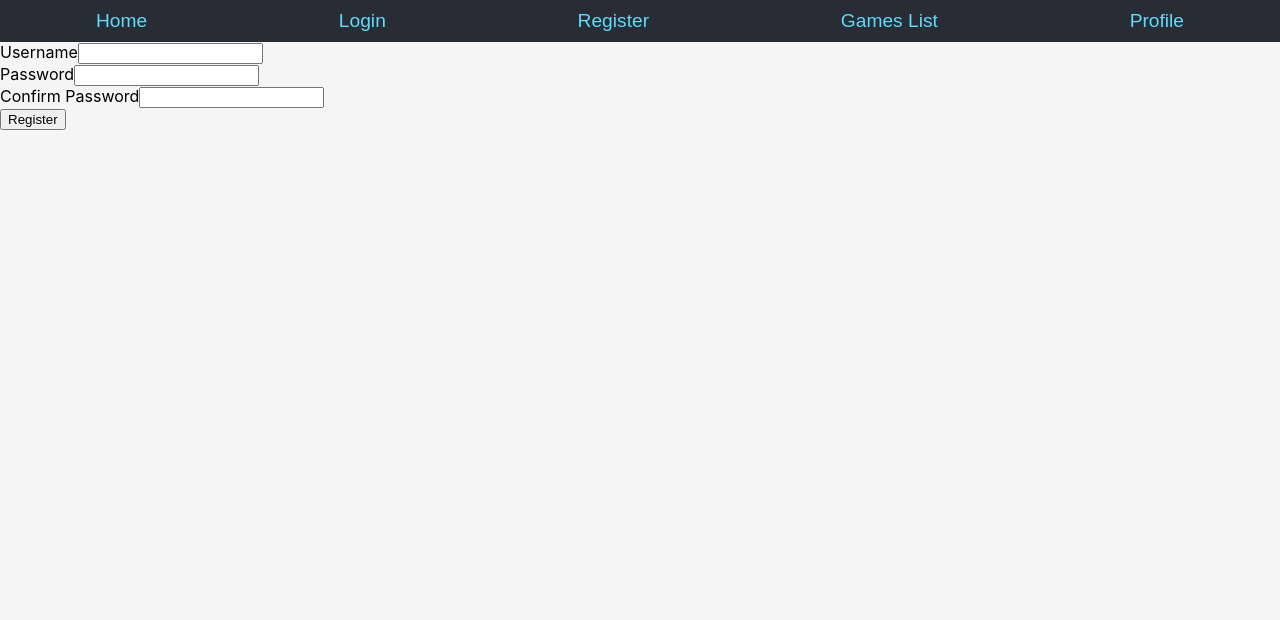
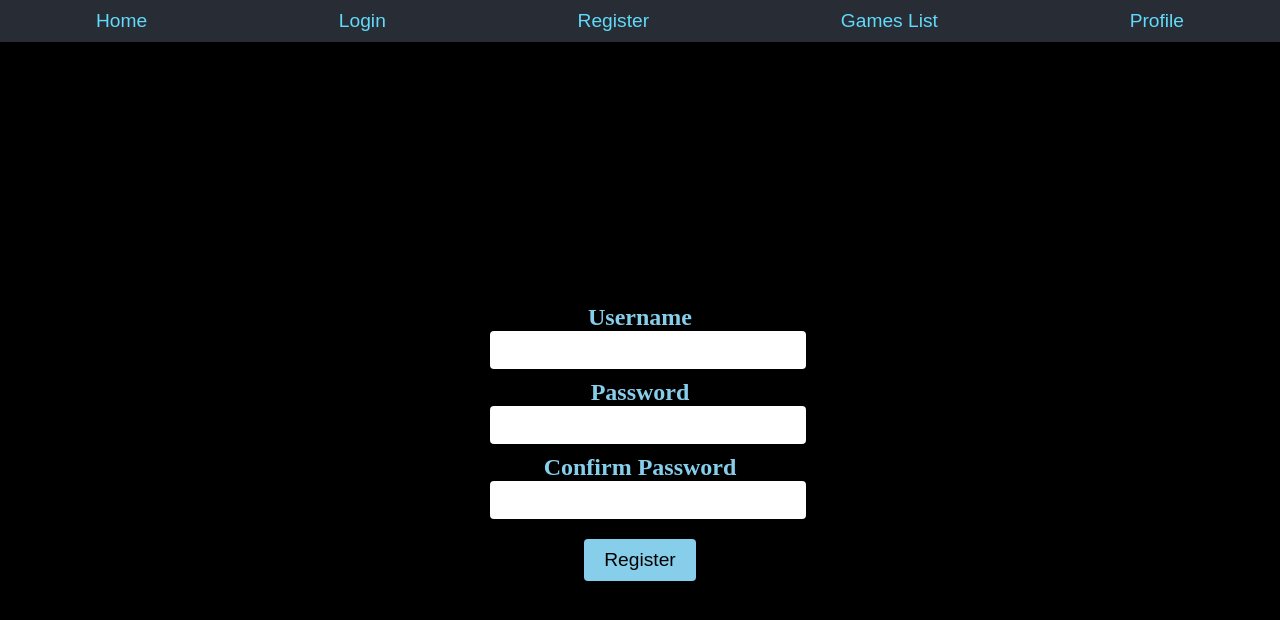
Before and after one commit to Kimichka/p5-project2, a React (Create React App) app in the folder game-trading-client/: page /register in a window 1280 px wide. Shown: the top 620 px of the page. Built offline with nearby package versions, Linux system fonts and the light colour scheme.

Commit message:
Adds style to Register form

```diff
--- a/game-trading-client/src/components/Register.js
+++ b/game-trading-client/src/components/Register.js
@@ -1,5 +1,53 @@
 import React from 'react';
 import { useFormik } from 'formik';
+
+const styles = {
+    container: {
+        display: 'flex',
+        flexDirection: 'column',
+        alignItems: 'center',
+        justifyContent: 'center',
+        height: '100vh',
+        fontFamily: 'cute-font',
+        fontSize: '1.5rem',
+        textAlign: 'center',
+        backgroundColor: 'black',
+    },
+    form: {
+        width: '300px',
+        padding: '20px',
+        borderRadius: '8px',
+
+    },
+    input: {
+        width: '100%',
+        fontSize: '1.2rem',
+        marginBottom: '10px',
+        padding: '8px',
+        border: 'none',
+        borderRadius: '4px',
+
+    },
+    label: {
+        fontWeight: 'bold',
+        color: 'skyblue',
+    },
+    error: {
+        color: 'red',
+    },
+    button: {
+        marginTop: '10px',
+        fontSize: '1.2rem',
+        padding: '10px 20px',
+        border: 'none',
+        borderRadius: '4px',
+        cursor: 'pointer',
+        transition: 'background-color 0.3s',
+    },
+    buttonHover: {
+        backgroundColor: 'skyblue',
+    },
+};
 
 function Register() {
     const formik = useFormik({
@@ -52,48 +100,58 @@ function Register() {
     });
 
     return (
-        <form onSubmit={formik.handleSubmit}>
+        <div style={styles.container}>
+            <form style={styles.form} onSubmit={formik.handleSubmit}>
                 <div>
-                <label>Username</label>
+                    <label style={styles.label}>Username</label>
                     <input
                         type="text"
                         name="username"
                         onChange={formik.handleChange}
                         onBlur={formik.handleBlur}
                         value={formik.values.username}
+                        style={styles.input}
                     />
                     {formik.touched.username && formik.errors.username ? (
-                    <div>{formik.errors.username}</div>
+                        <div style={styles.error}>{formik.errors.username}</div>
                     ) : null}
                 </div>
                 <div>
-                <label>Password</label>
+                    <label style={styles.label}>Password</label>
                     <input
                         type="password"
                         name="password"
                         onChange={formik.handleChange}
                         onBlur={formik.handleBlur}
                         value={formik.values.password}
+                        style={styles.input}
                     />
                     {formik.touched.password && formik.errors.password ? (
-                    <div>{formik.errors.password}</div>
+                        <div style={styles.error}>{formik.errors.password}</div>
                     ) : null}
                 </div>
                 <div>
-                <label>Confirm Password</label>
+                    <label style={styles.label}>Confirm Password</label>
                     <input
                         type="password"
                         name="confirmPassword"
                         onChange={formik.handleChange}
                         onBlur={formik.handleBlur}
                         value={formik.values.confirmPassword}
+                        style={styles.input}
                     />
                     {formik.touched.confirmPassword && formik.errors.confirmPassword ? (
-                    <div>{formik.errors.confirmPassword}</div>
+                        <div style={styles.error}>{formik.errors.confirmPassword}</div>
                     ) : null}
                 </div>
-            <button type="submit">Register</button>
+                <button
+                    type="submit"
+                    style={{ ...styles.button, ...styles.buttonHover }}
+                >
+                    Register
+                </button>
             </form>
+        </div>
     );
 }
 
```
Also changed, not shown: 1 other file (tests, documents, lock files or other folders). Lines whose indentation alone changed are shown as unchanged.
